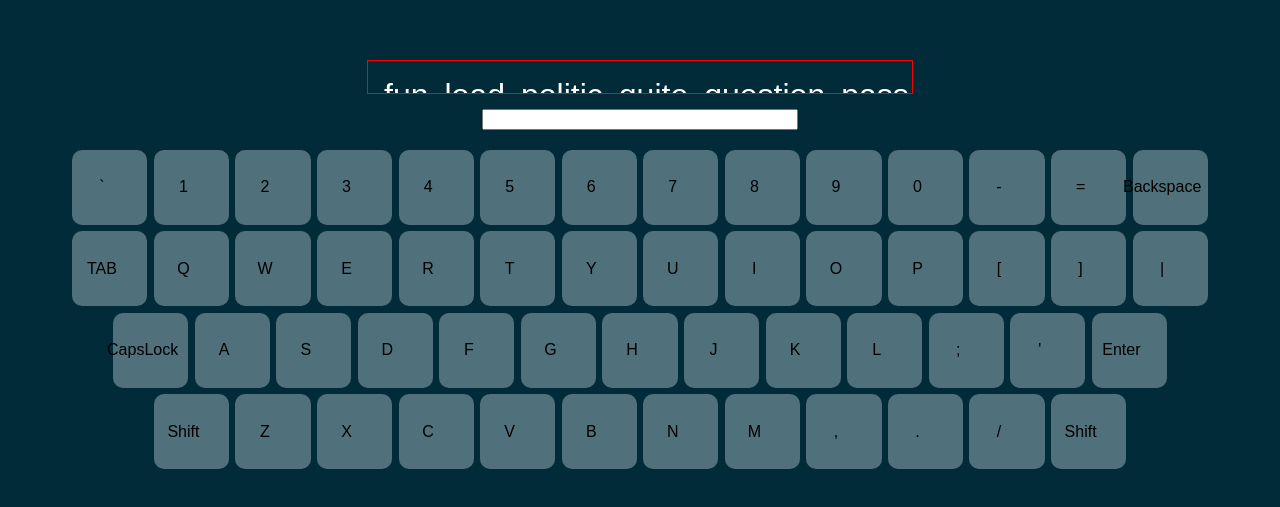
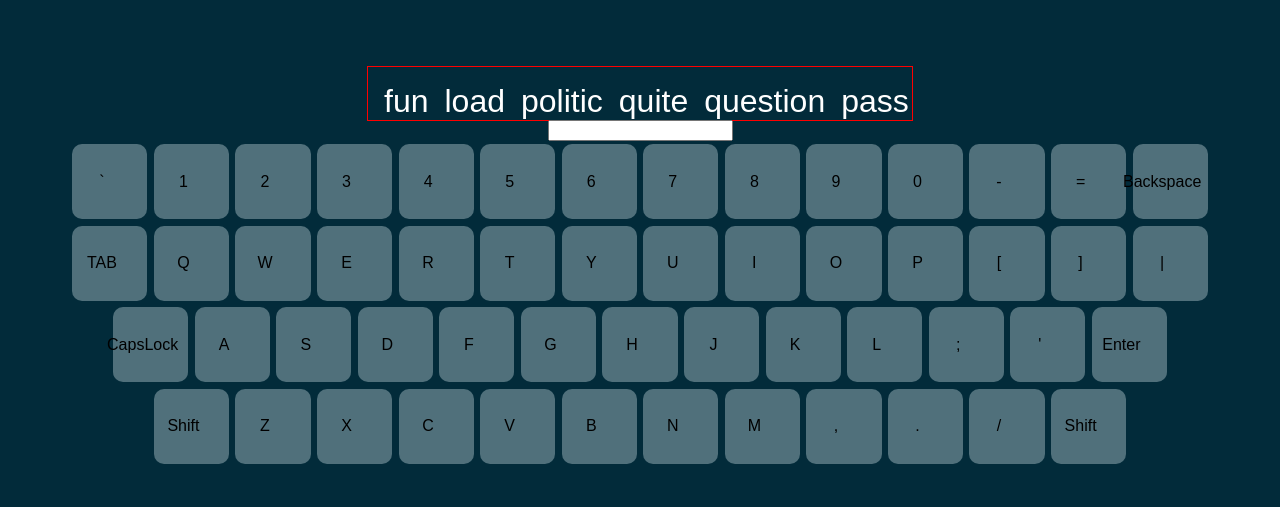
Before and after one commit to Rhyyn/keyboard-typing-speed, a React (Vite) app: page / in a window 1280 px wide. Shown: the part 133-640 px from the top of the page. Built offline with nearby package versions, Linux system fonts and the light colour scheme.

Commit message:
Feat: Added forwardRef, clear on spacebar press

```diff
--- a/src/Components/input.tsx
+++ b/src/Components/input.tsx
@@ -1,14 +1,27 @@
 import React from "react";
+import { useState, useRef } from "react";
 
-const input = React.forwardRef((props, ref: any) => { // forward ref to keyboard component
+const input = React.forwardRef((_, ref) => {
+    const [currValue, setCurrValue] = useState("");
 
+    const handleChange = (event: any) => {
+        document.addEventListener("keyup", (event) => {
+            if (event.code === "Space") {
+                setCurrValue("");
+            }
+        });
+
+        setCurrValue(event.target.value);
+    };
 
     return (
-        <React.Fragment>
-            <input  ref={ref} className="input"></input>
-        </React.Fragment>
-
-    )
-})
+        <input
+            id="userInput"
+            value={currValue}
+            onChange={(event) => handleChange(event)}
+            ref={ref as React.LegacyRef<HTMLInputElement>}
+        ></input>
+    );
+});
 
 export default input;
```
